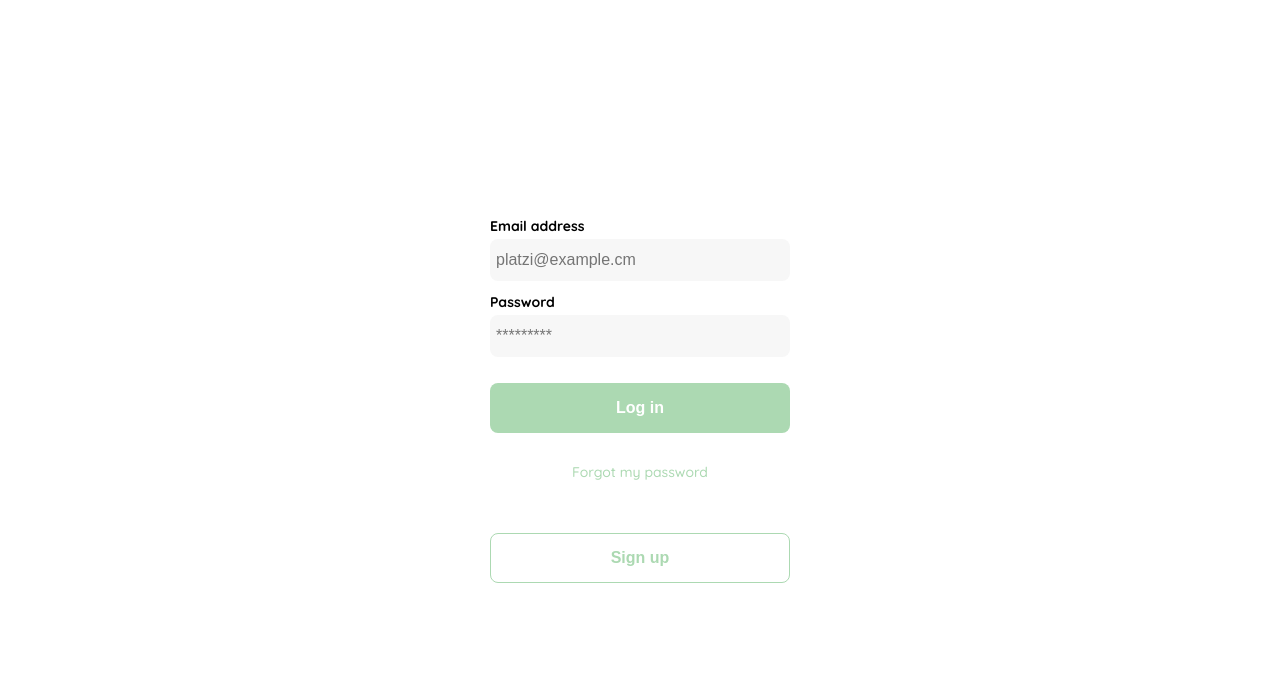
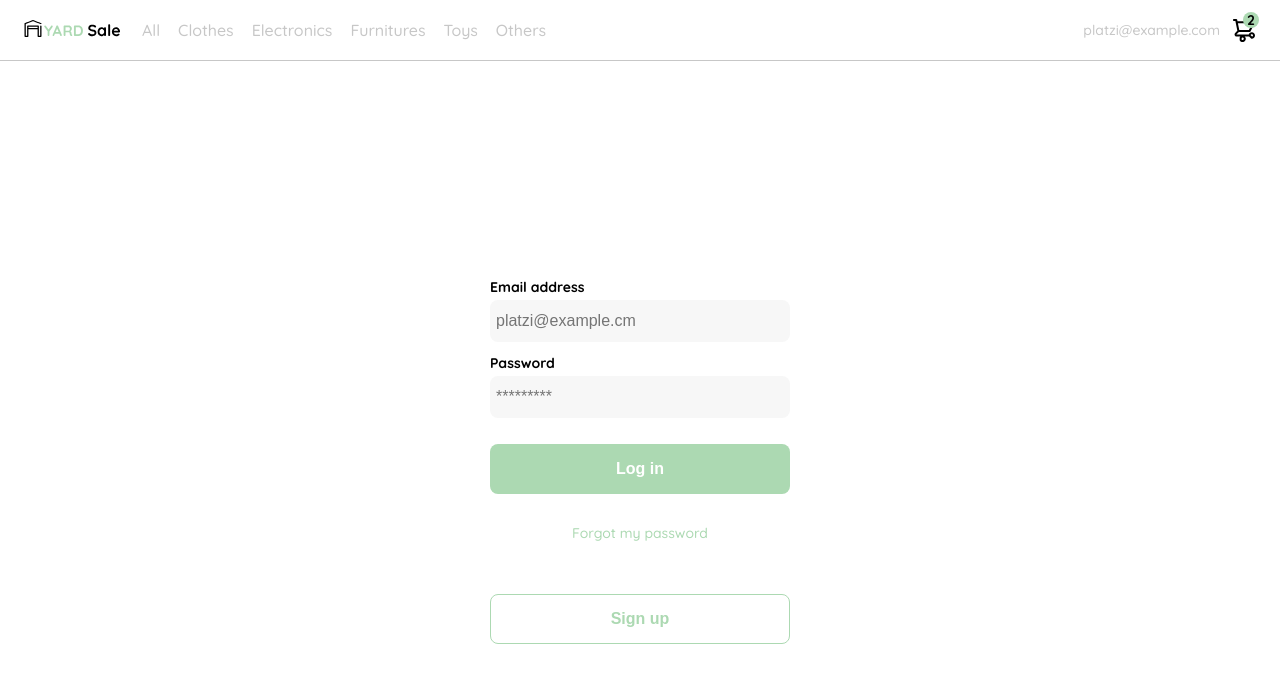
Before and after one commit to nickothan/React-shop, a React (Create React App) app: page /login in a window 1280 px wide. Shown: the top 682 px of the page. Built offline with nearby package versions, Linux system fonts and the light colour scheme.

Commit message:
Create header and move login and recoveryPassword.

```diff
--- a/src/App.jsx
+++ b/src/App.jsx
@@ -1,5 +1,6 @@
 //* import components
 import Layout from "./containers/Layout";
+import Header from "./components/Header";
 
 //* import router
 import Router from "./routes";
@@ -8,7 +9,9 @@ import Router from "./routes";
 const App = () => {
   return (
     <>
+
     <Layout>
+      <Header/>
       <Router/>
     </Layout>
     </>
--- /dev/null
+++ b/src/components/Header/index.jsx
@@ -0,0 +1,57 @@
+//* import assets
+import BarMenu from '../../assets/icons/icon_menu.svg'
+import ImgLogo from '../../assets/logos/logo_yard_sale.svg'
+import ImgCar from '../../assets/icons/icon_shopping_cart.svg'
+
+//* import styles
+import { Container } from './styles.js'
+
+//* import router
+import { Link } from 'react-router-dom'
+
+const Header = () => {
+    return (
+        <Container>
+            <nav>
+                <img src={BarMenu} alt="menu" />
+
+                <div>
+                    <img src={ImgLogo} alt="logo" />
+
+                    <ul>
+                        <li>
+                            <Link to="" >All</Link>
+                        </li>
+                        <li>
+                            <Link to="/" >Clothes</Link>
+                        </li>
+                        <li>
+                            <Link to="/" >Electronics</Link>
+                        </li>
+                        <li>
+                            <Link to="/" >Furnitures</Link>
+                        </li>
+                        <li>
+                            <Link to="/" >Toys</Link>
+                        </li>
+                        <li>
+                            <Link to="/">Others</Link>
+                        </li>
+                    </ul>
+                </div>
+
+                <div >
+                <ul>
+                    <li >platzi@example.com</li>
+                    <li >
+                    <img src={ImgCar} alt="shopping cart"/>
+                    <div>2</div>
+                    </li>
+                </ul>
+                </div>
+            </nav>
+        </Container>
+    )
+}
+
+export default Header
--- /dev/null
+++ b/src/components/Header/styles.js
@@ -0,0 +1,105 @@
+import styled from 'styled-components'
+
+export const Container = styled.header`
+    nav {
+        display: flex;
+        justify-content: space-between;
+        padding: 0 24px;
+        border-bottom: 1px solid var(--very-light-pink);
+
+        img {
+            display: none;
+            @media (max-width: 640px) {
+                display: block;
+
+            }
+        }
+
+        div {
+            display: flex;
+            img {
+                display:block;
+            }
+
+
+            ul {
+                list-style: none;
+                padding: 0;
+                margin: 0;
+                display: flex;
+                align-items: center;
+                height: 60px;
+
+                li {
+
+                    a {
+                        text-decoration: none;
+                        color: var(--very-light-pink);
+                        border: 1px solid var(--white);
+                        padding: 8px;
+                        border-radius: 8px;
+
+                        &:hover {
+                            border: 1px solid var(--hospital-green);
+                            color: var(--hospital-green);
+                        }
+                    }
+                }
+            }
+
+            &:nth-child(2) {
+                display: flex;
+
+                ul {
+                    margin-left: 12px;
+
+                    @media (max-width: 640px) {
+                        display: none;
+                    }
+                }
+            }
+
+            &:nth-child(3) {
+
+                ul {
+
+                    li {
+
+                        &:nth-child(1) {
+
+                            color: var(--very-light-pink);
+                            font-size: var(--sm);
+                            margin-right: 12px;
+
+                            @media (max-width: 640px) {
+                                display: none;
+                            }
+                        }
+
+                        &:nth-child(2) {
+                            position: relative;
+
+
+                            div {
+                                width: 16px;
+                                height: 16px;
+                                background-color: var(--hospital-green);
+                                border-radius: 50%;
+                                font-size: var(--sm);
+                                font-weight: bold;
+                                position: absolute;
+                                top: -6px;
+                                right: -3px;
+                                display: flex;
+                                justify-content: center;
+                                align-items: center;
+                            }
+                        }
+                    }
+                }
+            }
+
+        }
+    }
+
+`
--- a/src/routes/index.jsx
+++ b/src/routes/index.jsx
@@ -1,7 +1,7 @@
 import { Routes, Route} from 'react-router-dom'
 
 //* import components
-import Login from '../containers/Login'
+import Login from '../pages/Login'
 import RecoveryPassword from '../containers/recoveryPassword'
 import Home from '../pages/Home'
 import NotFound from '../pages/NotFound'
```
Also changed, not shown: src/pages/Login/index.jsx (renamed from src/containers/Login/index.jsx), src/pages/Login/styles.js (renamed from src/containers/Login/styles.js), src/pages/recoveryPassword/index.jsx (renamed from src/containers/recoveryPassword/index.jsx), src/pages/recoveryPassword/styles.js (renamed from src/containers/recoveryPassword/styles.js).
